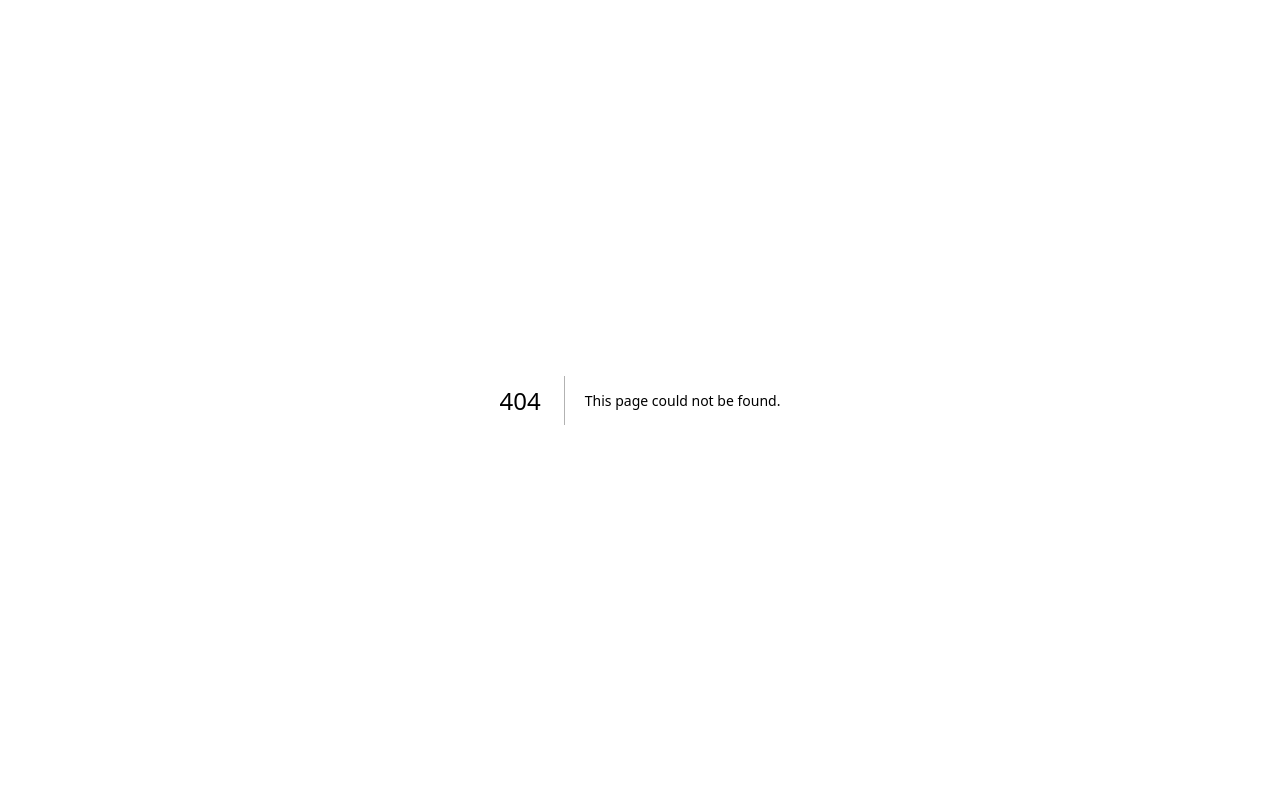
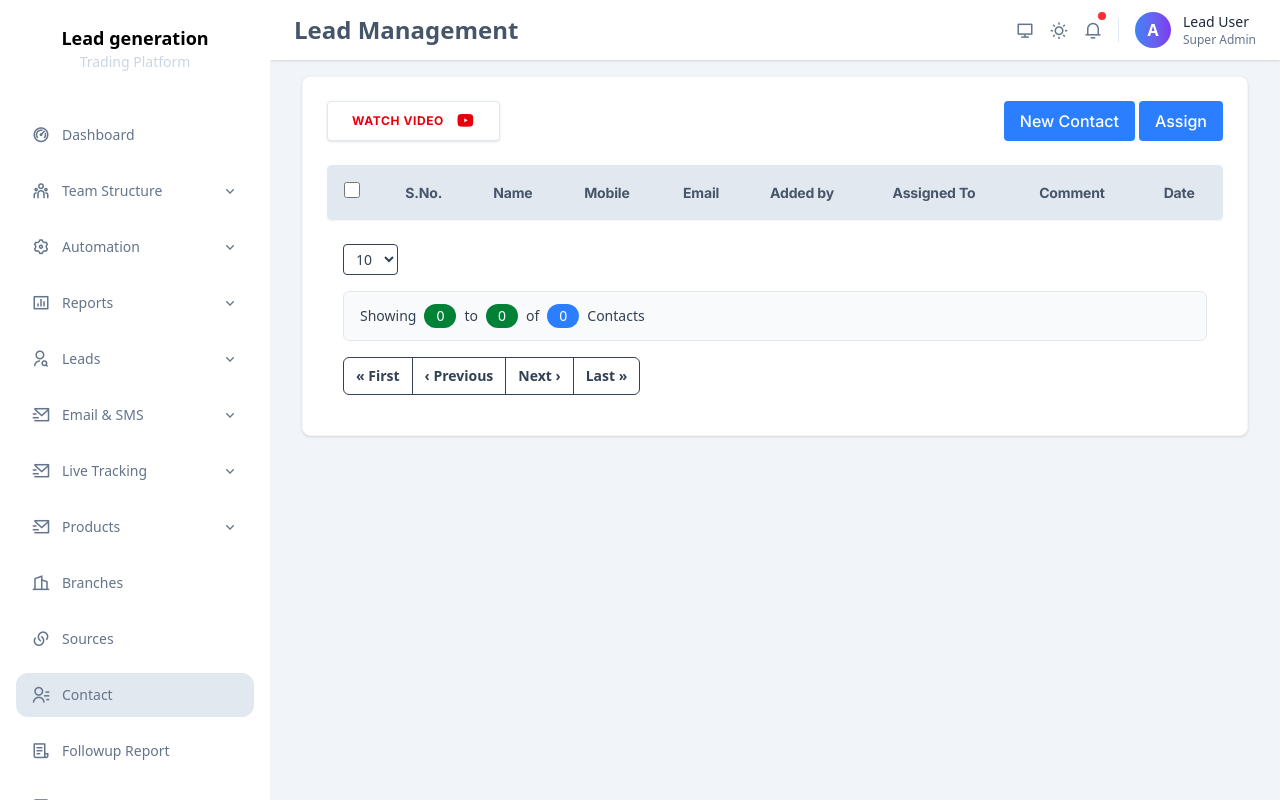
Before and after one commit to arunchakrawarti/crm-vc-dialor, a Next.js app: page /contact in a window 1280 px wide. Before the commit this address had no page. Built offline with nearby package versions, Linux system fonts and the light colour scheme.

Commit message:
feat:contact module is completed

```diff
--- /dev/null
+++ b/src/app/contact/page.js
@@ -0,0 +1,17 @@
+import Contact from '@/components/pages/contact/Contact'
+import MainLayout from '@/components/templates/MainLayout'
+import React, { Suspense } from 'react'
+
+const page = () => {
+  return (
+    <div>
+      <MainLayout>
+        <Suspense fallback={<div>Loading...</div>}>
+        <Contact/>
+        </Suspense>
+      </MainLayout>
+    </div>
+  )
+}
+
+export default page
--- /dev/null
+++ b/src/components/pages/contact/AssignContactModal.jsx
@@ -0,0 +1,44 @@
+"use client";
+import React from 'react';
+import OverlayModal from '@/components/common/OverlayModal';
+import Input from '@/components/common/Input';
+import Button from '@/components/common/Button';
+
+const AssignContactModal = ({ isOpen, onClose }) => {
+
+  return (
+    <OverlayModal isOpen={isOpen} onClose={onClose}>
+        <div className="flex items-center justify-center">
+      <div className="w-full max-w-2xl bg-white rounded-lg shadow-2xl overflow-hidden font-inter">
+        <div className="flex items-center justify-between px-6 py-4 border-b border-gray-100">
+          <h2 className="text-2xl font-semibold text-gray-800">Assign Contact</h2>
+        </div>
+        <div className="p-8">
+          <div className="flex flex-col md:flex-row items-end gap-6">
+
+            <div className="flex-1 w-full">
+              <Input
+                label="Name"
+                type="select"
+                placeholder="-Select Users-"
+                options={['User 1', 'User 2', 'User 3']}
+              />
+            </div>
+            <div className="pb-1">
+              <Button
+                variant="success">
+                <span className="font-bold tracking-widest text-sm uppercase">Submit</span>
+                <i className="ri-send-plane-fill ri-lg ml-2"></i>
+              </Button>
+            </div>
+
+          </div>
+        </div>
+
+      </div>
+    </div>
+    </OverlayModal>
+  );
+};
+
+export default AssignContactModal;
--- /dev/null
+++ b/src/components/pages/contact/Contact.jsx
@@ -0,0 +1,85 @@
+"use client";
+import BasicTable from '@/components/common/BasicTable';
+import Button from '@/components/common/Button';
+import RecordStatus from '@/components/common/RecordStatus';
+import React, { useState } from 'react';
+import NewContactModal from './NewContactModal';
+import AssignContactModal from './AssignContactModal';
+
+
+const Contact = () => {
+    const [isOpen, setIsOpen] = useState(false);
+    const [isModal, setIsModal] = useState(false);
+  const columns = [
+    {
+      label: <input type="checkbox" className="w-4 h-4" />,
+      key: "checkbox",
+      render: () => <input type="checkbox" className="w-4 h-4" />
+    },
+    { label: "S.No.", key: "srNo" },
+    { label: "Name", key: "name" },
+    { label: "Mobile", key: "mobile" },
+    { label: "Email", key: "email" },
+    { label: "Added by", key: "addedBy" },
+    { label: "Assigned To", key: "assignedTo" },
+    { label: "Comment", key: "comment" },
+    { label: "Date", key: "date" },
+  ];
+
+
+  const data = [];
+
+  return (
+    <div className="p-6 bg-white rounded-lg shadow-sm border border-gray-100 font-inter">
+      <div className="flex justify-between items-center mb-6">
+        <Button
+          variant="outline"
+          className="border-gray-200 px-6 py-2 shadow-sm text-red-600 font-bold uppercase tracking-wider text-xs bg-white"
+        >
+          Watch Video
+          <i className="ri-youtube-fill text-red-600 text-lg ml-1"></i>
+        </Button>
+
+        <div className="flex gap-1">
+          <Button
+          onClick={() => setIsOpen(true)}
+            variant="success"
+          >
+            New Contact
+          </Button>
+          <Button
+          onClick={() => setIsModal(true)}
+            variant="success"
+
+          >
+            Assign
+          </Button>
+        </div>
+      </div>
+      <BasicTable
+        columns={columns}
+        data={data}
+        wrapperClassName="rounded-sm border-gray-200"
+      />
+      <div className="mt-2">
+        <RecordStatus
+          totalItems={0}
+          currentPage={1}
+          itemsPerPage={30}
+          label="Contacts"
+          onPageChange={(page) => console.log(page)}
+        />
+      </div>
+<NewContactModal
+        isOpen={isOpen}
+        onClose={() => setIsOpen(false)}
+      />
+      <AssignContactModal
+        isOpen={isModal}
+        onClose={() => setIsModal(false)}
+      />
+    </div>
+  );
+};
+
+export default Contact;
--- /dev/null
+++ b/src/components/pages/contact/NewContactModal.jsx
@@ -0,0 +1,95 @@
+"use client";
+import Button from '@/components/common/Button';
+import Input from '@/components/common/Input';
+import OverlayModal from '@/components/common/OverlayModal';
+import React from 'react';
+
+const NewContactModal = ({ isOpen, onClose }) => {
+
+  return (
+    <OverlayModal isOpen={isOpen} onClose={onClose}>
+        <div className="flex items-center justify-center">
+      <div className="w-full max-w-5xl bg-white rounded-lg shadow-2xl my-8 font-inter">
+
+        <div className="flex items-center justify-between px-6 py-4 border-b border-gray-100">
+          <h2 className="text-2xl font-semibold text-gray-800">Add New Contact</h2>
+        </div>
+
+        <div className="p-8 overflow-y-auto h-120">
+          <div className="grid grid-cols-1 md:grid-cols-2 gap-x-10 gap-y-5">
+
+            <div className="flex gap-4 items-end">
+              <div className="w-1/3">
+                <Input label="Title" type="select" options={['Mr', 'Ms', 'Mrs', 'Dr']} placeholder="Mr" />
+              </div>
+              <div className="flex-1 relative">
+                <Input label="Name" placeholder="Enter name" />
+                <Button variant='success' className="absolute right-[35px] bottom-2 text-white rounded-full w-2 h-6">
+                  <i className="ri-add-line"></i>
+                </Button>
+              </div>
+            </div>
+
+            <div className="flex gap-4 mt-2 items-end">
+              <div className="w-1/3">
+                <Input label="Country Code" type="select" options={['India (+91)', 'USA (+1)']} placeholder="India (+91)" />
+              </div>
+              <div className="flex-1 relative">
+                <Input label="Mobile No" placeholder="Enter mobile no" />
+                <Button variant="success" className="absolute right-[-35px] bottom-2 text-white rounded-full w-2 h-6">
+                  <i className="ri-add-line"></i>
+                </Button>
+              </div>
+            </div>
+
+            <div className="relative mr-8">
+               <Input label="Source" type="select" placeholder="-Select Source-" options={[]} />
+            </div>
+            <div className="relative mr-8">
+              <Input label="Email" placeholder="Enter email" />
+              <Button variant='success' className="absolute right-[-35px] bottom-2 text-white rounded-full w-2  h-6">
+                <i className="ri-add-line"></i>
+              </Button>
+            </div>
+
+            <Input label="Website" placeholder="Enter website" />
+            <Input label="Owner" type="select" placeholder="Abhishek Jaiswal" options={['Abhishek Jaiswal']} />
+
+            <Input label="Position" type="select" placeholder="Unknown" options={['Unknown']} />
+            <Input label="Industry" type="select" placeholder="Unknown" options={['Unknown']} />
+
+            <Input label="facebook Profile" placeholder="Enter facebook profile" />
+            <Input label="Twitter Profile" placeholder="Enter twitter profile" />
+
+            <div className="grid grid-cols-3 gap-4 md:col-span-2">
+               <Input label="Select Country" type="select" placeholder="India" options={['India']} />
+               <Input label="Select State" type="select" placeholder="-Select State-" options={[]} />
+               <Input label="Select City" type="select" placeholder="-Select City-" options={[]} />
+            </div>
+
+            <div className="md:col-span-2">
+              <Input label="Comment" placeholder="Enter comment" className="h-20" />
+            </div>
+            <div className="md:col-span-2">
+              <Input label="Full Address" placeholder="Enter full address" className="h-20" />
+            </div>
+
+          </div>
+
+          <div className="mt-8 flex justify-end">
+            <Button
+              variant="success"
+            >
+              <span className="font-bold tracking-widest text-sm uppercase">Add Contact</span>
+              <i className="ri-send-plane-fill ri-lg ml-2"></i>
+            </Button>
+          </div>
+        </div>
+
+      </div>
+    </div>
+    </OverlayModal>
+  );
+};
+
+export default NewContactModal;
```
